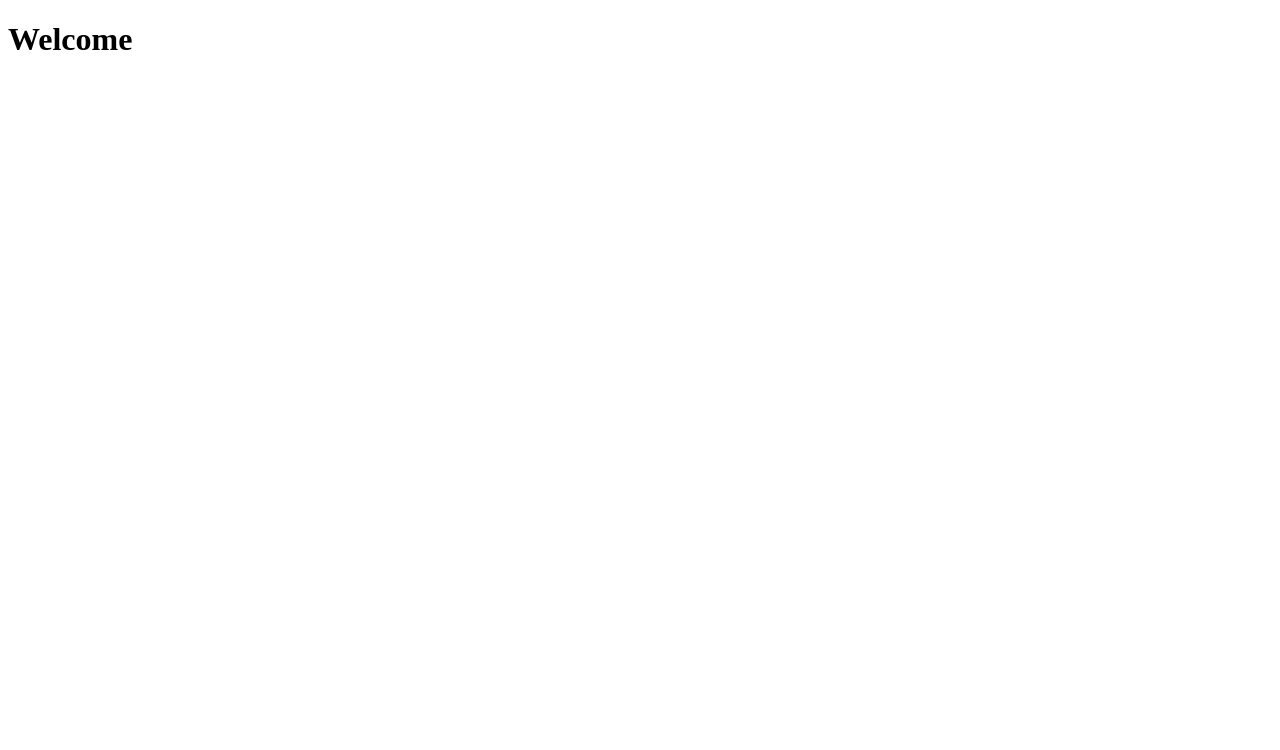
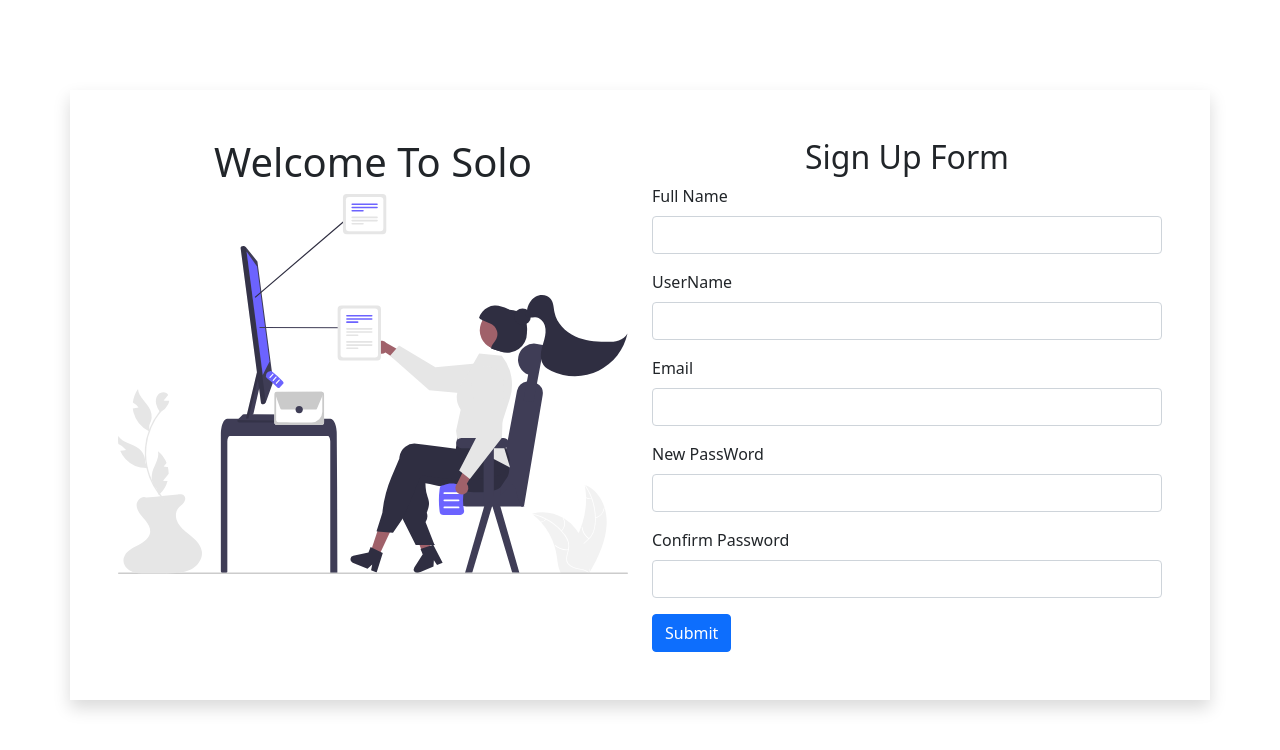
Before and after one commit to TrekHub/form-validation, a plain HTML site: page index.html in a window 1280 px wide. Drawn offline with nearby package versions, Linux system fonts and the light colour scheme.

Commit message:
add the UI

```diff
--- a/index.html
+++ b/index.html
@@ -1,15 +1,75 @@
 <!DOCTYPE html>
 <html lang="en">
+
 <head>
-    <meta charset="UTF-8">
-    <meta http-equiv="X-UA-Compatible" content="IE=edge">
-    <meta name="viewport" content="width=device-width, initial-scale=1.0">
-    <title>Sign Up</title>
+    <meta charset="UTF-8" />
+    <meta http-equiv="X-UA-Compatible" content="IE=edge" />
+    <meta name="viewport" content="width=device-width, initial-scale=1.0" />
+    <link href="https://cdn.jsdelivr.net/npm/bootstrap@5.0.2/dist/css/bootstrap.min.css" rel="stylesheet"
+        integrity="sha384-EVSTQN3/azprG1Anm3QDgpJLIm9Nao0Yz1ztcQTwFspd3yD65VohhpuuCOmLASjC" crossorigin="anonymous" />
+    <link rel="stylesheet" href="signUp.css">
+    <title>Document</title>
 </head>
+
 <body>
-    <div>
-        <h1>Welcome</h1>
+
+    <div id="main">
+
+        <div id="signInForm" class="container  shadow p-5">
+            <div class="row ">
+                <div class="col-6">
+                    <h1 class="text-center">Welcome To Solo</h1>
+
+                    <img class="img-fluid" src="image.svg" alt="">
+                </div>
+                <div class="col-6">
+
+                    <h2 class="text-center">Sign Up Form</h2>
+
+                    <form>
+                        <div class="mb-3 ">
+                            <label for="exampleInputEmail1" class="form-label"> Full Name</label>
+                            <input type="email" class="form-control" id="exampleInputEmail1"
+                                aria-describedby="emailHelp">
+
+                        </div>
+                        <div class="mb-3  ">
+                            <label for="exampleInputPassword1" class="form-label">UserName</label>
+                            <input type="password" class="form-control" id="exampleInputPassword1">
+                        </div>
+                        <div class="mb-3 ">
+                            <label for="exampleInputPassword2" class="form-label">Email</label>
+                            <input type="password" class="form-control" id="exampleInputPassword2">
+                        </div>
+                        <div class="mb-3 ">
+                            <label for="exampleInputPassword3" class="form-label">New PassWord</label>
+                            <input type="password" class="form-control" id="exampleInputPassword3">
+                        </div>
+                        <div class="mb-3 ">
+                            <label for="exampleInputPassword4" class="form-label"> Confirm Password</label>
+                            <input type="password" class="form-control" id="exampleInputPassword4">
+                        </div>
+
+                       <a href="homePage.html"> <button type="button"  class="btn btn-primary">Submit</button> </a>
+                    </form>
+
+
+                </div>
+            </div>
+
+        </div>
+
     </div>
 
+
+
+
+
+
+
+    <script src="https://cdn.jsdelivr.net/npm/bootstrap@5.0.2/dist/js/bootstrap.bundle.min.js"
+        integrity="sha384-MrcW6ZMFYlzcLA8Nl+NtUVF0sA7MsXsP1UyJoMp4YLEuNSfAP+JcXn/tWtIaxVXM" crossorigin="anonymous">
+    </script>
 </body>
+
 </html>
--- /dev/null
+++ b/signUp.css
@@ -0,0 +1,9 @@
+#main , body {
+    margin: 0;
+    padding: 0;
+}
+#signInForm {
+    margin-top: 7% !important;
+    height: 90% !important;
+
+}
--- a/style.css
+++ b/style.css
@@ -0,0 +1,4 @@
+#main , body {
+    margin: 0;
+    padding: 0;
+}
```
Also changed, not shown: homePage.html (added, +55 -0 lines), image.svg (added).
